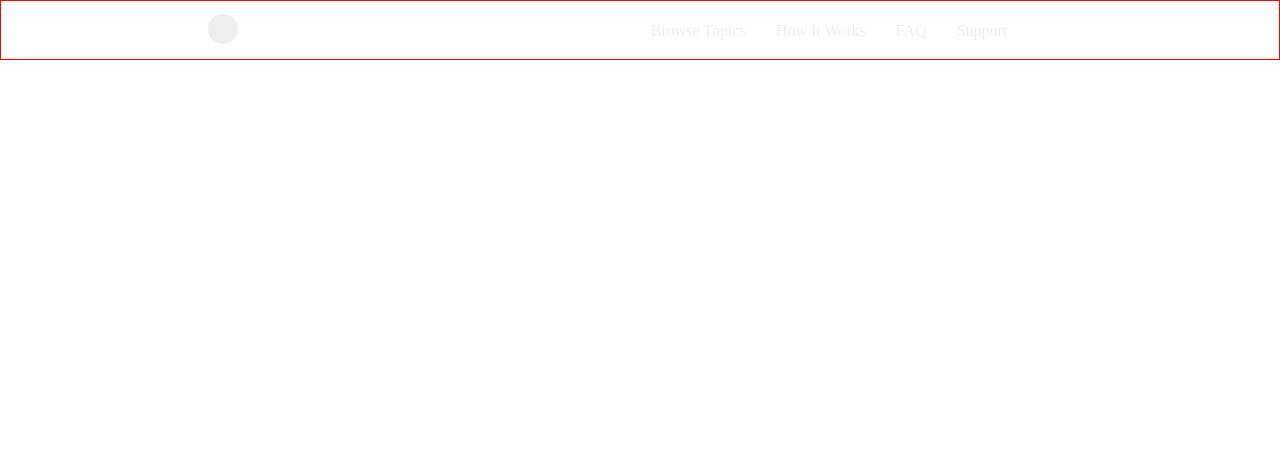
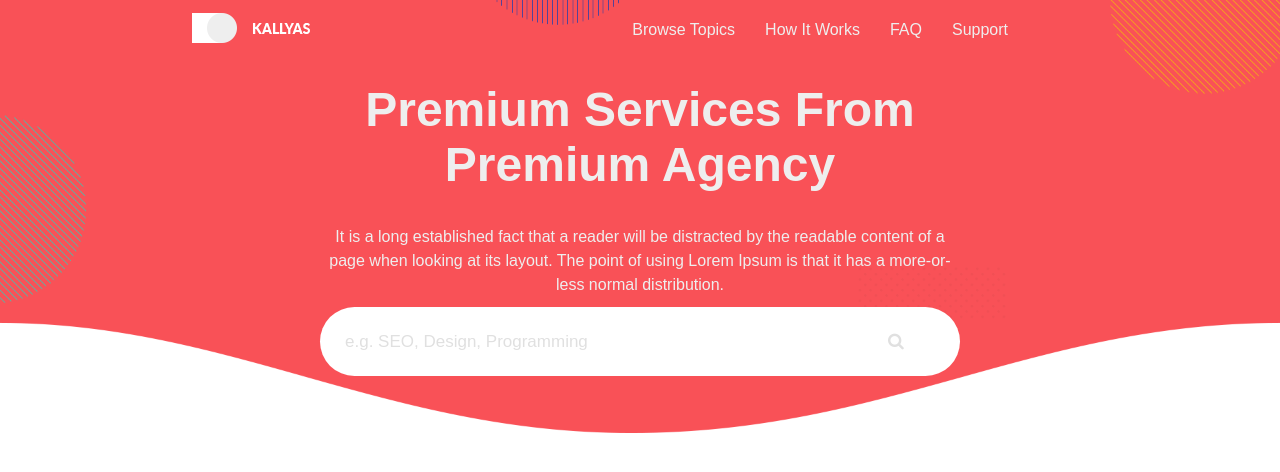
Before and after one commit to Shadab420/kallyas-agency, a plain HTML site: page index.html in a window 1280 px wide. Drawn offline with Linux system fonts and the light colour scheme.

Commit message:
added hero section

```diff
--- a/index.html
+++ b/index.html
@@ -12,6 +12,7 @@
 		<title>Kallyas Agency</title>
 
 		<!-- Style sheets -->
+		<link rel="stylesheet" href="https://cdnjs.cloudflare.com/ajax/libs/font-awesome/4.7.0/css/font-awesome.min.css">
 		<link type="text/css" rel="stylesheet" href="css/style.css" />
 		<link rel="stylesheet" href="vendor/css/normalize.css">
 
@@ -37,6 +38,27 @@
 
 		</header>
 
+		<!-- hero section -->
+		<section class="hero" id="hero">
+			<div class="hero-content">
+				<div class="hero-title">
+					<h1>
+						Premium Services From Premium Agency
+					</h1>
+				</div>
+				<div class="hero-description">
+					<p>
+						It is a long established fact that a reader will be distracted by the readable content of a page when looking at its layout. The point of using Lorem Ipsum is that it has a more-or-less normal distribution.
+					</p>
+				</div>
+
+				<div class="search-div">
+					<input type="text" placeholder="e.g. SEO, Design, Programming">
+					<button type="button"><i class="fa fa-search"></i></button>
+				</div>
+			</div>
+		</section>
+
 		<script src="js/main.js"></script>
 		<script src="vendor/js/html5shiv.min.js"></script>
 		<script src="vendor/js/mixitup.min.js"></script>
--- a/sass/components/_header.scss
+++ b/sass/components/_header.scss
@@ -2,10 +2,10 @@
     display: flex;
     justify-content: center;
     height: 60px;
-    border: 1px solid red;
-    position: sticky;
+    position: fixed;
     top: 0;
     left: 0;
+    right: 0;
 
     .navigation {
         display: flex;
--- /dev/null
+++ b/sass/components/_hero-section.scss
@@ -0,0 +1,50 @@
+.hero {
+    background-image: url('../../assets/images/header/header-bg.png');
+    height: 100vh;
+    width: 100%;
+    background-size: contain;
+    background-repeat: no-repeat;
+    margin-top: -20px;
+
+    .hero-content {
+        width: 50%;
+        padding-top: 70px;
+        margin: 0 auto;
+        text-align: center;
+
+        .hero-title {
+            font-size: 1.5rem;
+        }
+
+        .hero-description {
+            line-height: 1.5;
+        }
+
+        .search-div {
+            margin-top: 10px;
+            input[type="text"] {
+                padding: 25px;
+                font-size: 17px;
+                float: left;
+                width: 80%;
+                border-radius: 50px 0 0 50px;
+            }
+
+            input[type="text"]::placeholder {
+                color: $light-gray2;
+            }
+
+            button {
+                float: left;
+                padding: 25px;
+                width: 20%;
+                color: $light-gray2;
+                font-size: 17px;
+                cursor: pointer;
+                background: $white;
+                border-radius: 0 50px 50px 0;
+              }
+
+        }
+    }
+}
--- a/sass/partials/_resets.scss
+++ b/sass/partials/_resets.scss
@@ -13,3 +13,8 @@ ul {
 a {
     text-decoration: none;
 }
+
+body {
+    font-family: Arial, Helvetica, sans-serif;
+    color: #EEE;
+}
--- a/sass/partials/_variables.scss
+++ b/sass/partials/_variables.scss
@@ -1,2 +1,4 @@
 //colors
 $light-gray: #EEE;
+$light-gray2: #E0E0E0;
+$white: #FFF;
--- a/sass/style.scss
+++ b/sass/style.scss
@@ -2,3 +2,4 @@
 @import './partials/variables';
 
 @import './components/header';
+@import './components/hero-section';
```
Also changed, not shown: css/style.css, 1 other file.
